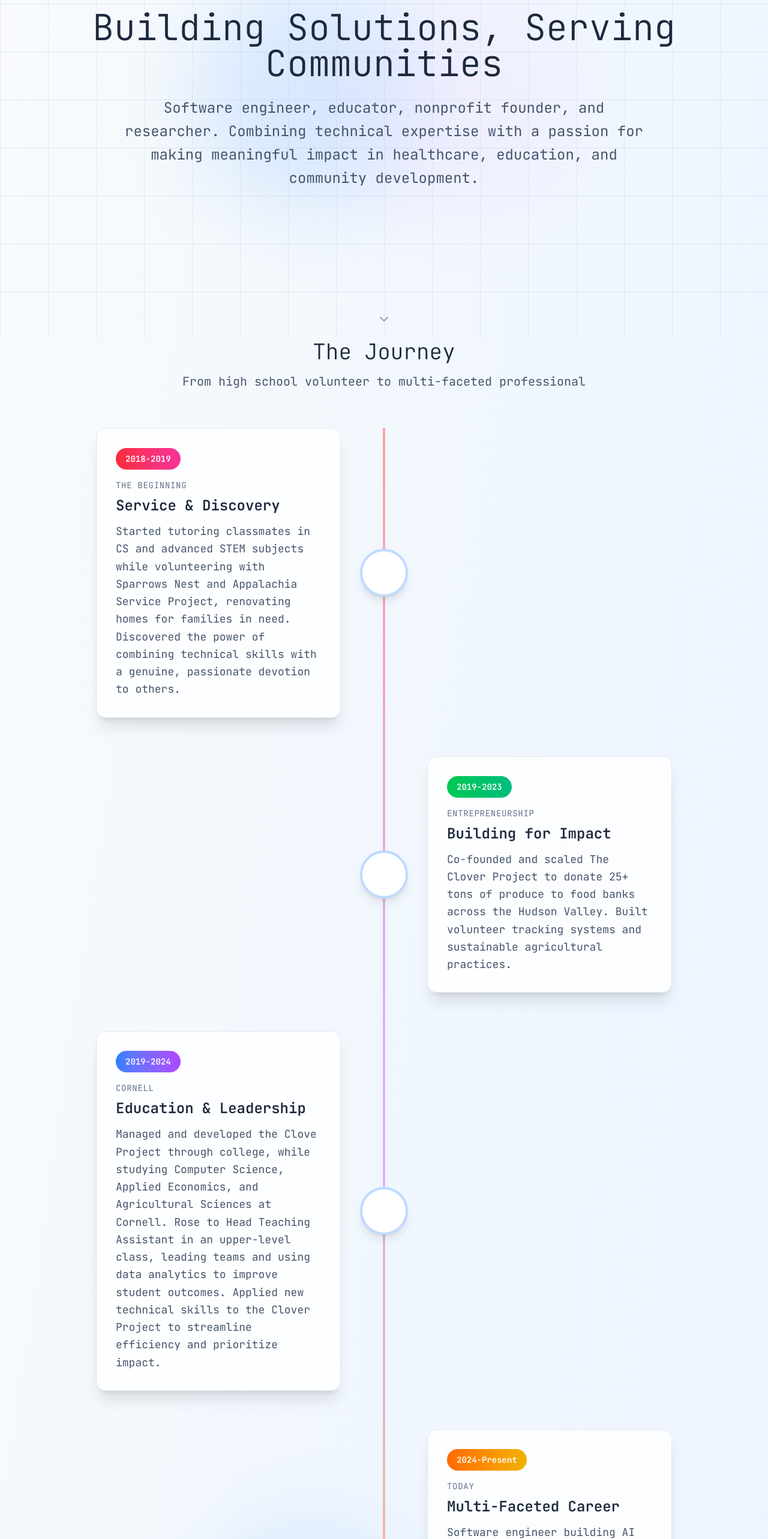
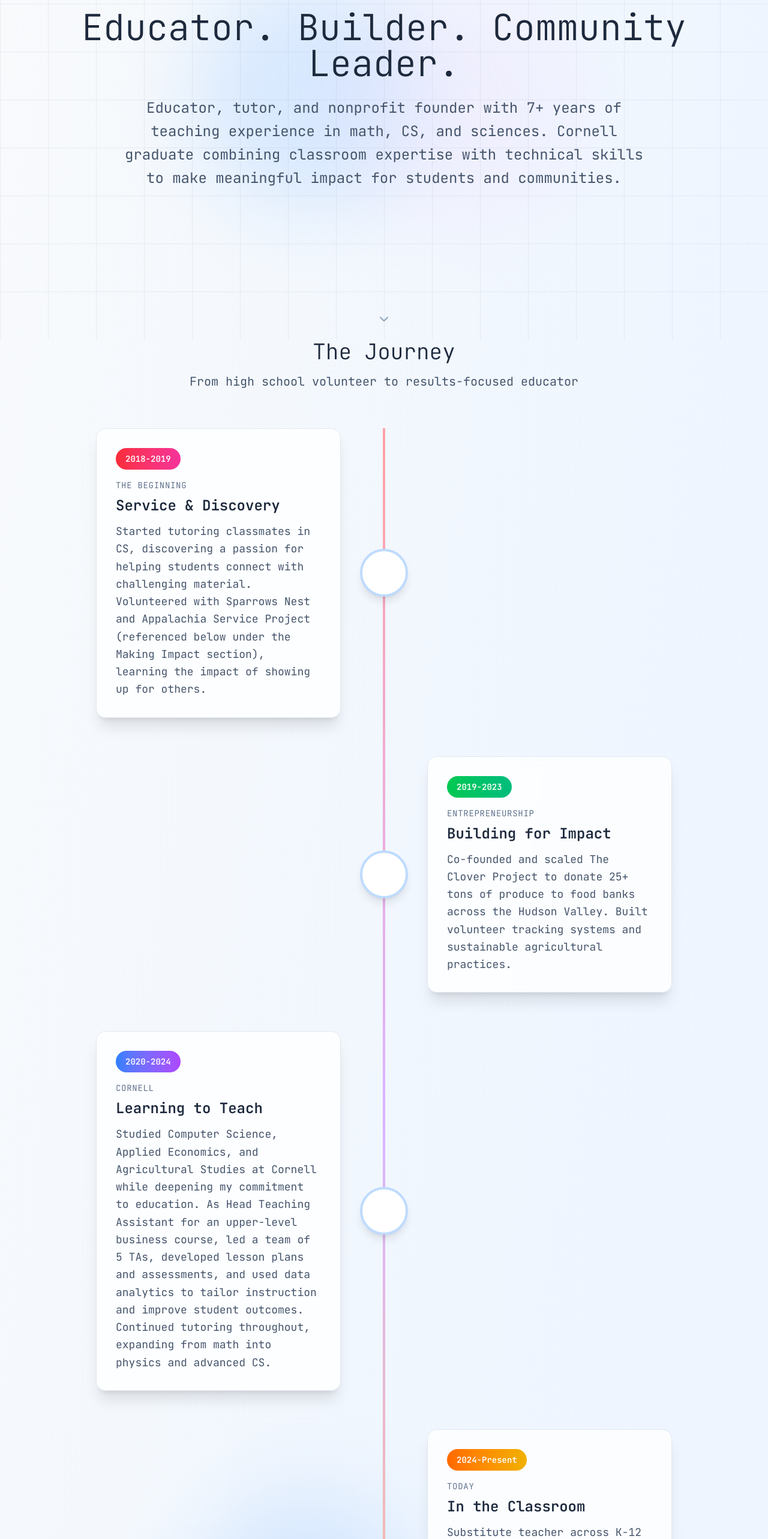
Before and after one commit to cameronbrady1527/portfolio-v2, a Next.js app: page /about in a window 1280 px wide. Shown: the part 234-2800 px from the top of the page at 60% size. Built offline with nearby package versions, Linux system fonts and the light colour scheme.

Commit message:
about section overhaul: content & reordering to fit education reorient

```diff
--- a/src/app/about/page.tsx
+++ b/src/app/about/page.tsx
@@ -5,7 +5,7 @@ import { JourneyTimeline } from "@/components/about/JourneyTimeline";
 import { ExperienceSection } from "@/components/about/ExperienceSection";
 import { VolunteerSection } from "@/components/about/VolunteerSection";
 import { PersonalInterestsSection } from "@/components/about/PersonalInterestsSection";
-import { ResearchHighlight } from "@/components/about/ResearchHighlight";
+// import { ResearchHighlight } from "@/components/about/ResearchHighlight";
 import { SkillsSection } from "@/components/about/SkillsSection";
 import { CTASection } from "@/components/about/CTASection";
 
@@ -32,7 +32,7 @@ export default function AboutPage() {
 
           <PersonalInterestsSection />
 
-          <ResearchHighlight />
+          {/* <ResearchHighlight /> */}
 
           <SkillsSection />
 
--- a/src/components/AppData/about.ts
+++ b/src/components/AppData/about.ts
@@ -55,7 +55,7 @@ const journeyTimeline: JourneyTimelineItem[] = [
     year: "2018-2019",
     period: "The Beginning",
     title: "Service & Discovery",
-    description: "Started tutoring classmates in CS and advanced STEM subjects while volunteering with Sparrows Nest and Appalachia Service Project, renovating homes for families in need. Discovered the power of combining technical skills with a genuine, passionate devotion to others.",
+    description: "Started tutoring classmates in CS, discovering a passion for helping students connect with challenging material. Volunteered with Sparrows Nest and Appalachia Service Project (referenced below under the Making Impact section), learning the impact of showing up for others.",
     iconName: "Heart",
     color: "from-red-500 to-pink-500"
   },
@@ -68,18 +68,18 @@ const journeyTimeline: JourneyTimelineItem[] = [
     color: "from-green-500 to-emerald-500"
   },
   {
-    year: "2019-2024",
+    year: "2020-2024",
     period: "Cornell",
-    title: "Education & Leadership",
-    description: "Managed and developed the Clove Project through college, while studying Computer Science, Applied Economics, and Agricultural Sciences at Cornell. Rose to Head Teaching Assistant in an upper-level class, leading teams and using data analytics to improve student outcomes. Applied new technical skills to the Clover Project to streamline efficiency and prioritize impact.",
+    title: "Learning to Teach",
+    description: "Studied Computer Science, Applied Economics, and Agricultural Studies at Cornell while deepening my commitment to education. As Head Teaching Assistant for an upper-level business course, led a team of 5 TAs, developed lesson plans and assessments, and used data analytics to tailor instruction and improve student outcomes. Continued tutoring throughout, expanding from math into physics and advanced CS.",
     iconName: "GraduationCap",
     color: "from-blue-500 to-purple-500"
   },
   {
     year: "2024-Present",
     period: "Today",
-    title: "Multi-Faceted Career",
-    description: "Software engineer building AI applications, substitute teacher, tutor, nonprofit consultant, and researcher developing ML systems for early Alzheimer's detection. Serving on Walk to End Alzheimer's committee. Learning in-demand technical skills through research and application, especially in the AI and Machine Learning space.",
+    title: "In the Classroom",
+    description: "Substitute teacher across K-12 in a diverse district of 7,600+ students, leading full-class instruction in math, science, English, and social studies. Supporting students with IEPs and 504 plans through differentiated instruction. Continuing to tutor privately with students consistently improving from below 70% to the 85-100 range. Pursuing NYS certification in Mathematics Education while applying technical skills through freelance software development.",
     iconName: "Zap",
     color: "from-orange-500 to-yellow-500"
   }
@@ -87,30 +87,23 @@ const journeyTimeline: JourneyTimelineItem[] = [
 
 // Professional Experience Data
 const experiences: Experience[] = [
-  {
-    title: "Software Engineer",
-    company: "Astral",
-    period: "Jun 2025 - Present",
-    description: "Building full-stack AI-powered web applications and web crawling automations for clients and the Astral platform.",
-    iconName: "Code",
-    color: "blue",
-    current: true
-  },
-  {
-    title: "Independent Nonprofit Consultant",
-    company: "Community Mindfulness Project",
-    period: "Jan 2025 - Jun 2025",
-    description: "Developed free, open-source nonprofit data analysis tools covering 1.8M+ organizations. Created digital board handbook and advised on strategic program development.",
-    iconName: "Briefcase",
-    color: "purple"
-  },
+  // Teaching & Education Experience
   {
     title: "Substitute Teacher",
     company: "Arlington Central School District",
     period: "2024 - Present",
-    description: "K-12 classroom coverage across all subjects. Specialized in supporting students with IEPs and learning disabilities through personalized instruction.",
+    description: "Leading full-class instruction across K-12 in a diverse district, differentiating for IEPs/504s, building rapport across age groups and backgrounds.",
     iconName: "BookOpen",
     color: "green",
+    current: true
+  },
+  {
+    title: "Independent Tutor",
+    company: "Private Practice",
+    period: "2018 - Present",
+    description: "K-12 tutoring specializing in math and science subjects. Consistently high success rates through personalized, adaptive teaching approaches.",
+    iconName: "Brain",
+    color: "pink",
     current: true
   },
   {
@@ -121,6 +114,7 @@ const experiences: Experience[] = [
     iconName: "GraduationCap",
     color: "indigo"
   },
+  // Community Leadership & Service
   {
     title: "CEO & Co-Founder",
     company: "The Clover Project",
@@ -130,12 +124,21 @@ const experiences: Experience[] = [
     color: "emerald"
   },
   {
-    title: "Independent Tutor",
-    company: "Private Practice",
-    period: "2018 - Present",
-    description: "K-12 tutoring specializing in math and science subjects. Consistently high success rates through personalized, adaptive teaching approaches.",
-    iconName: "Brain",
-    color: "pink",
+    title: "Independent Nonprofit Consultant",
+    company: "Community Mindfulness Project",
+    period: "Jan 2025 - Jun 2025",
+    description: "Developed free, open-source nonprofit data analysis tools covering 1.8M+ organizations. Created digital board handbook and advised on strategic program development.",
+    iconName: "Briefcase",
+    color: "purple"
+  },
+  // Technical Experience
+  {
+    title: "Software Engineer",
+    company: "Astral",
+    period: "Jun 2025 - Present",
+    description: "Building full-stack AI-powered web applications and web crawling automations for clients and the Astral platform.",
+    iconName: "Code",
+    color: "blue",
     current: true
   }
 ];
--- a/src/components/about/CTASection.tsx
+++ b/src/components/about/CTASection.tsx
@@ -23,7 +23,7 @@ export const CTASection = () => {
             <h3 className="text-2xl font-light text-slate-800">Let&apos;s Connect</h3>
           </div>
           <p className="text-slate-600 mb-6 leading-relaxed">
-            Looking for software development, tutoring, research collaboration, or nonprofit consulting? Let&apos;s explore how we can work together.
+            Looking for a dedicated educator, private tutor, or a developer for a project? I would love to explore what I can do for you!
           </p>
           <NavLink
             href="/contact"
--- a/src/components/about/HeroSection.tsx
+++ b/src/components/about/HeroSection.tsx
@@ -32,11 +32,12 @@ export const HeroSection = () => {
           className="text-center"
         >
           <h1 className="text-5xl md:text-6xl font-light text-slate-800 mb-6">
-            Building Solutions, Serving Communities
+            Educator. Builder. Community Leader.
           </h1>
           <p className="text-2xl text-slate-600 max-w-4xl mx-auto leading-relaxed">
-            Software engineer, educator, nonprofit founder, and researcher. Combining technical expertise
-            with a passion for making meaningful impact in healthcare, education, and community development.
+            Educator, tutor, and nonprofit founder with 7+ years of teaching experience in
+            math, CS, and sciences. Cornell graduate combining classroom expertise with
+            technical skills to make meaningful impact for students and communities.
           </p>
         </motion.div>
       </div>
--- a/src/components/about/JourneyTimeline.tsx
+++ b/src/components/about/JourneyTimeline.tsx
@@ -38,7 +38,7 @@ export const JourneyTimeline = () => {
       >
         <h2 className="text-4xl font-light text-slate-800 mb-4">The Journey</h2>
         <p className="text-xl text-slate-600">
-          From high school volunteer to multi-faceted professional
+          From high school volunteer to results-focused educator
         </p>
       </motion.div>
 
--- a/src/components/about/SkillsSection.tsx
+++ b/src/components/about/SkillsSection.tsx
@@ -6,24 +6,24 @@ import { Brain, Code, Zap, BookOpen } from 'lucide-react';
 export const SkillsSection = () => {
   const skillCategories = [
     {
+      icon: <BookOpen className="text-orange-600 h-5 w-5" />,
+      title: "Subjects Taught",
+      skills: ['Mathematics (Pre-Algebra – AP Calculus BC)', 'Computer Science (Introductory – Machine Learning)', 'Science (Earth Science – AP Physics C)', 'All Elementary & Middle School Subjects']
+    },
+    {
       icon: <Brain className="text-purple-600 h-5 w-5" />,
-      title: "Machine Learning",
-      skills: ['Deep Learning', 'Computer Vision', 'NLP', 'Signal Processing', 'Feature Engineering']
+      title: "Pedagogical Skills",
+      skills: ['Differentiated Instruction', 'IEP & 504 Accommodation', 'Curriculum Design', 'Assessment Development', 'Classroom Management', 'Scaffolded Instruction', 'Data-Driven Lesson Planning', 'Student Progress Monitoring', 'Mentoring']
     },
     {
       icon: <Code className="text-blue-600 h-5 w-5" />,
-      title: "Development",
-      skills: ['Python', 'JavaScript', 'TypeScript', 'Java', 'HTML', 'CSS', 'React', 'Next.js', 'Tailwind', 'Node.js', 'SQL']
+      title: "Technical Skills",
+      skills: ['Python', 'JavaScript', 'TypeScript', 'Java', 'HTML', 'CSS', 'React', 'Next.js', 'SQL', 'TensorFlow', 'PyTorch', 'Full-Stack Development', 'Data Analysics', 'AI for Education']
     },
     {
       icon: <Zap className="text-green-600 h-5 w-5" />,
-      title: "Tools & Frameworks",
-      skills: ['TensorFlow', 'PyTorch', 'Scikit-learn', 'Pandas', 'NumPy', 'Matplotlib', 'Seaborn', 'FastAPI', 'MongoDB', 'PostgreSQL']
-    },
-    {
-      icon: <BookOpen className="text-orange-600 h-5 w-5" />,
-      title: "Teaching & Leadership",
-      skills: ['Curriculum Design', 'Data Analytics', 'Team Leadership', 'Mentoring']
+      title: "Tools",
+      skills: ['Microsoft Office', 'Google Suite', 'MongoDB', 'PostgreSQL']
     }
   ];
 
--- a/src/components/about/VolunteerSection.tsx
+++ b/src/components/about/VolunteerSection.tsx
@@ -18,7 +18,7 @@ export const VolunteerSection = () => {
       className="max-w-5xl mx-auto mb-32"
     >
       <div className="text-center mb-16">
-        <h2 className="text-4xl font-light text-slate-800 mb-4">Making Impact</h2>
+        <h2 className="text-4xl font-light text-slate-800 mb-4">Making Impact through Volunteering</h2>
         <p className="text-xl text-slate-600">
           Committed to serving communities and addressing critical needs
         </p>
```
Also changed, not shown: src/components/about/ExperienceSection.tsx (+24 -17 lines).
